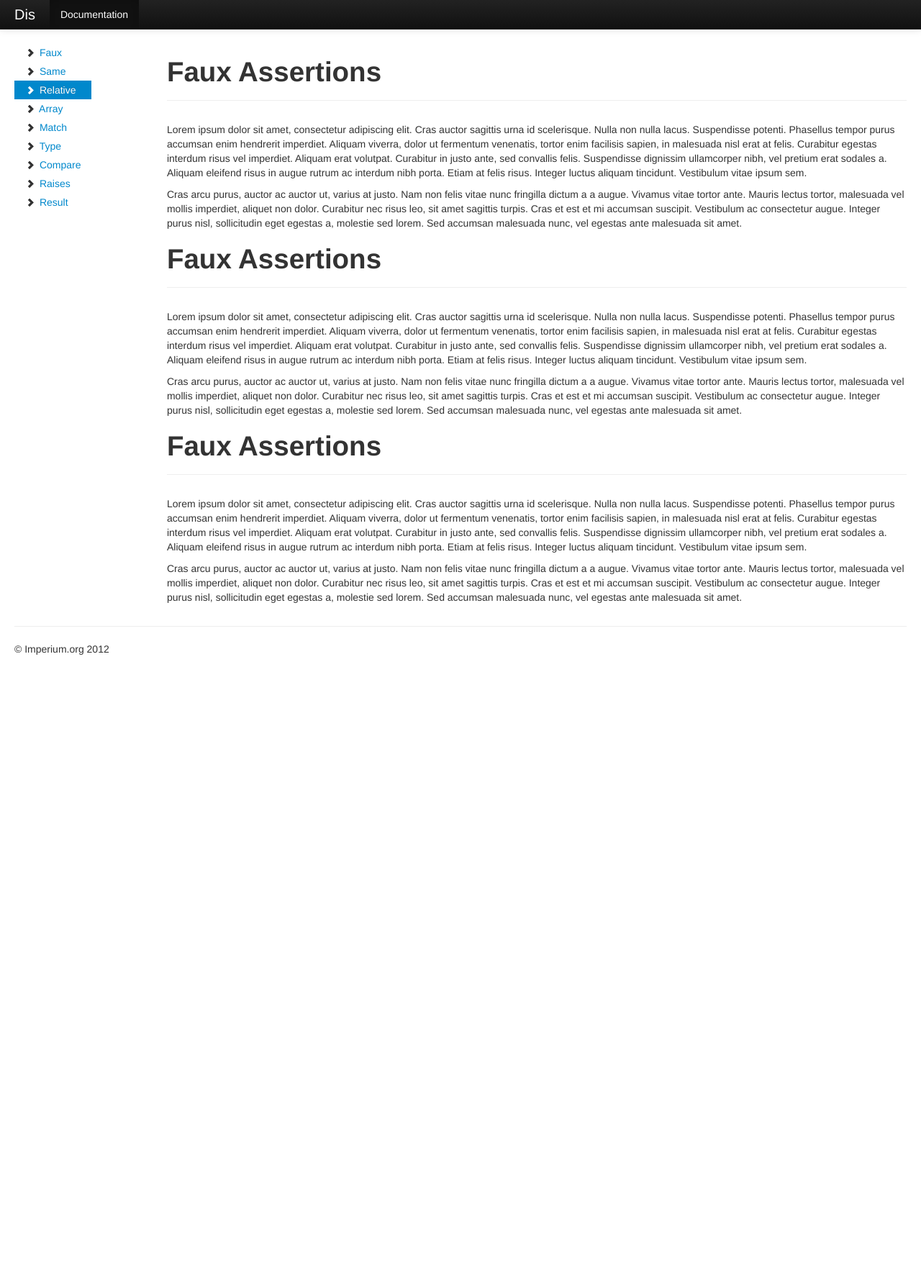
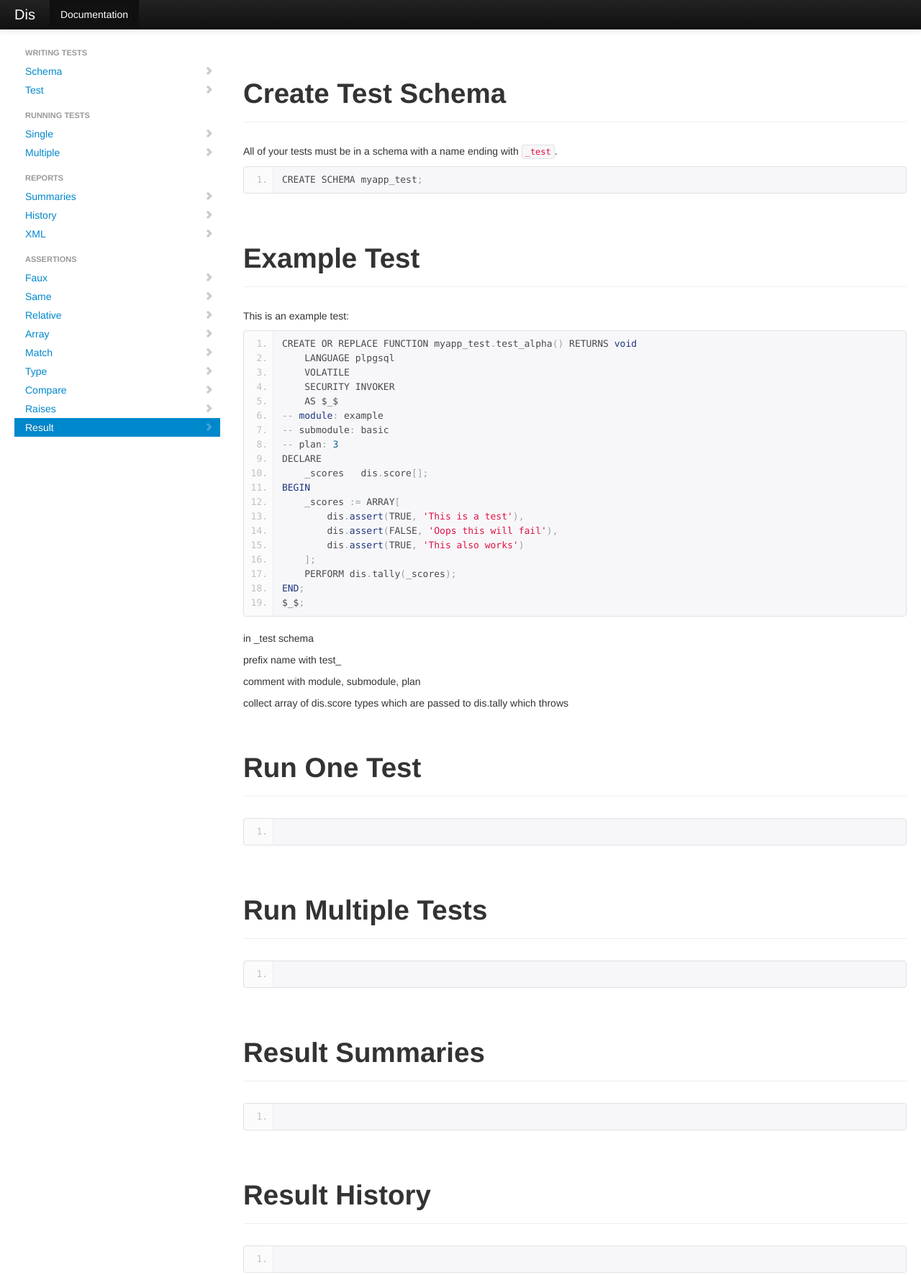
Before and after one commit to Imperium/Dis, a plain HTML site: page docs.html in a window 1280 px wide. Shown: the top 1772 px of the page at 72% size. Before the commit the page ends 962 px from the top, so only its background shows below. Drawn offline with nearby package versions, Linux system fonts and the light colour scheme.

Commit message:
Structure for docs page

```diff
--- a/docs.html
+++ b/docs.html
@@ -9,14 +9,34 @@
 
         <!-- CSS -->
         <link href="css/bootstrap.css" rel="stylesheet">
+        <link href="css/prettify.css" rel="stylesheet">
         <style type="text/css">
             body {
                 padding-top: 60px;
                 padding-bottom: 40px;
             }
+            .docs-sidenav {
+              width: 20%;
+              background-color: #fff;
+            }
+            .docs-sidenav .icon-chevron-right {
+              float: right;
+              margin-top: 2px;
+              margin-right: -6px;
+              opacity: .25;
+            }
+            section {
+                padding-top: 30px;
+            }
             @media (max-width: 767px) {
                 .docs-sidenav.affix {
                     position: static;
+                }
+                .docs-sidenav {
+                    width: 95%;
+                }
+                section {
+                    padding-top: 10px;
                 }
           }
         </style>
@@ -76,7 +96,7 @@
               <button type="submit" class="btn">Sign in</button>
             </form>
 -->
-          </div><!--/.nav-collapse -->
+          </div><!--/.x-nav-collapse -->
         </div>
       </div>
     </div>
@@ -84,8 +104,19 @@
     <div class="container-fluid">
 
         <div class="row-fluid">
-            <div class="span2 docs-sidebar">
+            <div class="span3 docs-sidebar">
                 <ul class="nav nav-list docs-sidenav" data-spy="affix">
+                    <li class="nav-header">Writing Tests
+                    <li class="active"><a href="#schema"><i class="icon-chevron-right"></i>Schema</a>
+                    <li><a href="#tests"><i class="icon-chevron-right"></i>Test</a>
+                    <li class="nav-header">Running Tests
+                    <li><a href="#single"><i class="icon-chevron-right"></i> Single</a>
+                    <li><a href="#multiple"><i class="icon-chevron-right"></i> Multiple</a>
+                    <li class="nav-header">Reports
+                    <li><a href="#summary"><i class="icon-chevron-right"></i> Summaries</a>
+                    <li><a href="#history"><i class="icon-chevron-right"></i> History</a>
+                    <li><a href="#xml"><i class="icon-chevron-right"></i> XML</a>
+                    <li class="nav-header">Assertions
                     <li><a href="#faux"><i class="icon-chevron-right"></i> Faux</a>
                     <li><a href="#same"><i class="icon-chevron-right"></i> Same</a>
                     <li><a href="#relative"><i class="icon-chevron-right"></i> Relative</a>
@@ -95,10 +126,93 @@
                     <li><a href="#compare"><i class="icon-chevron-right"></i> Compare</a>
                     <li><a href="#raises"><i class="icon-chevron-right"></i> Raises</a>
                     <li><a href="#result"><i class="icon-chevron-right"></i> Result</a>
+                    <!-- <li><a href="#"><i class="icon-chevron-right"></i> </a> -->
                 </ul>
             </div>
 
-            <div class="span10">
+
+            <div class="span9">
+<!--
+                <section id="">
+                    <div class="page-header"><h1></h1></div>
+                    <p></p>
+<pre class="prettyprint linenums">
+</pre>
+                </section>
+ -->
+                <section id="schema">
+                    <div class="page-header"><h1>Create Test Schema</h1></div>
+                    <p>All of your tests must be in a schema with a name ending with <code>_test</code>.</p>
+<pre class="prettyprint linenums">
+CREATE SCHEMA myapp_test;
+</pre>
+                </section>
+
+                <section id="tests">
+                    <div class="page-header"><h1>Example Test</h1></div>
+                    <p>This is an example test:</p>
+<pre class="prettyprint linenums">
+CREATE OR REPLACE FUNCTION myapp_test.test_alpha() RETURNS void
+    LANGUAGE plpgsql
+    VOLATILE
+    SECURITY INVOKER
+    AS $_$
+-- module: example
+-- submodule: basic
+-- plan: 3
+DECLARE
+    _scores   dis.score[];
+BEGIN
+    _scores := ARRAY[
+        dis.assert(TRUE, 'This is a test'),
+        dis.assert(FALSE, 'Oops this will fail'),
+        dis.assert(TRUE, 'This also works')
+    ];
+    PERFORM dis.tally(_scores);
+END;
+$_$;
+</pre>
+
+                    <p>in _test schema</p>
+                    <p>prefix name with test_</p>
+                    <p>comment with module, submodule, plan</p>
+                    <p>collect array of dis.score types which are passed to dis.tally which throws</p>
+
+                </section>
+                <section id="single">
+                    <div class="page-header"><h1>Run One Test</h1></div>
+                    <p></p>
+<pre class="prettyprint linenums">
+</pre>
+                </section>
+                <section id="multiple">
+                    <div class="page-header"><h1>Run Multiple Tests</h1></div>
+                    <p></p>
+<pre class="prettyprint linenums">
+</pre>
+                </section>
+
+                <section id="summary">
+                    <div class="page-header"><h1>Result Summaries</h1></div>
+                    <p></p>
+<pre class="prettyprint linenums">
+</pre>
+                </section>
+
+                <section id="history">
+                    <div class="page-header"><h1>Result History</h1></div>
+                    <p></p>
+<pre class="prettyprint linenums">
+</pre>
+                </section>
+
+                <section id="xml">
+                    <div class="page-header"><h1>XML Reports</h1></div>
+                    <p></p>
+<pre class="prettyprint linenums">
+</pre>
+                </section>
+
 
                 <section id="faux">
                     <div class="page-header"><h1>Faux Assertions</h1></div>
@@ -109,39 +223,60 @@
                 </section>
 
                 <section id="same">
-                    <div class="page-header"><h1>Faux Assertions</h1></div>
+                    <div class="page-header"><h1>Same Assertions</h1></div>
 <p>Lorem ipsum dolor sit amet, consectetur adipiscing elit. Cras auctor sagittis urna id scelerisque. Nulla non nulla lacus. Suspendisse potenti. Phasellus tempor purus accumsan enim hendrerit imperdiet. Aliquam viverra, dolor ut fermentum venenatis, tortor enim facilisis sapien, in malesuada nisl erat at felis. Curabitur egestas interdum risus vel imperdiet. Aliquam erat volutpat. Curabitur in justo ante, sed convallis felis. Suspendisse dignissim ullamcorper nibh, vel pretium erat sodales a. Aliquam eleifend risus in augue rutrum ac interdum nibh porta. Etiam at felis risus. Integer luctus aliquam tincidunt. Vestibulum vitae ipsum sem.</p>
 
 <p>Cras arcu purus, auctor ac auctor ut, varius at justo. Nam non felis vitae nunc fringilla dictum a a augue. Vivamus vitae tortor ante. Mauris lectus tortor, malesuada vel mollis imperdiet, aliquet non dolor. Curabitur nec risus leo, sit amet sagittis turpis. Cras et est et mi accumsan suscipit. Vestibulum ac consectetur augue. Integer purus nisl, sollicitudin eget egestas a, molestie sed lorem. Sed accumsan malesuada nunc, vel egestas ante malesuada sit amet.</p>
                 </section>
                 <section id="relative">
-                    <div class="page-header"><h1>Faux Assertions</h1></div>
+                    <div class="page-header"><h1>Relative Assertions</h1></div>
 <p>Lorem ipsum dolor sit amet, consectetur adipiscing elit. Cras auctor sagittis urna id scelerisque. Nulla non nulla lacus. Suspendisse potenti. Phasellus tempor purus accumsan enim hendrerit imperdiet. Aliquam viverra, dolor ut fermentum venenatis, tortor enim facilisis sapien, in malesuada nisl erat at felis. Curabitur egestas interdum risus vel imperdiet. Aliquam erat volutpat. Curabitur in justo ante, sed convallis felis. Suspendisse dignissim ullamcorper nibh, vel pretium erat sodales a. Aliquam eleifend risus in augue rutrum ac interdum nibh porta. Etiam at felis risus. Integer luctus aliquam tincidunt. Vestibulum vitae ipsum sem.</p>
 
 <p>Cras arcu purus, auctor ac auctor ut, varius at justo. Nam non felis vitae nunc fringilla dictum a a augue. Vivamus vitae tortor ante. Mauris lectus tortor, malesuada vel mollis imperdiet, aliquet non dolor. Curabitur nec risus leo, sit amet sagittis turpis. Cras et est et mi accumsan suscipit. Vestibulum ac consectetur augue. Integer purus nisl, sollicitudin eget egestas a, molestie sed lorem. Sed accumsan malesuada nunc, vel egestas ante malesuada sit amet.</p>
                 </section>
 
-
-
-
-
+                <section id="array">
+                    <div class="page-header"><h1>Array Assertions</h1></div>
+                    <p></p>
+<pre class="prettyprint linenums">
+</pre>
+                </section>
+                <section id="match">
+                    <div class="page-header"><h1>Match Assertions</h1></div>
+                    <p></p>
+<pre class="prettyprint linenums">
+</pre>
+                </section>
+                <section id="type">
+                    <div class="page-header"><h1>Type Assertions</h1></div>
+                    <p></p>
+<pre class="prettyprint linenums">
+</pre>
+                </section>
+                <section id="compare">
+                    <div class="page-header"><h1>Compare Assertions</h1></div>
+                    <p></p>
+<pre class="prettyprint linenums">
+</pre>
+                </section>
+                <section id="raises">
+                    <div class="page-header"><h1>Raises Assertions</h1></div>
+                    <p></p>
+<pre class="prettyprint linenums">
+</pre>
+                </section>
+                <section id="result">
+                    <div class="page-header"><h1>Result Assertions</h1></div>
+                    <p></p>
+<pre class="prettyprint linenums">
+</pre>
+                </section>
 
 
 
             </div>
 
         </div><!-- row -->
-
-
-
-
-
-
-
-
-
-
-
 
       <hr>
 
@@ -153,15 +288,11 @@
 
     <script src="http://code.jquery.com/jquery-latest.js"></script>
     <script src="js/bootstrap.min.js"></script>
+    <script src="js/prettify.js"></script>
     <script>
-        // $(function(){
-        //     $('.docs-sidenav').affix({
-        //         offset: {
-        //             top: function() { return $window.width() <= 980 ? 290: 210},
-        //             bottom: 270
-        //         }
-        //     })
-        // });
+        $(function(){
+            prettyPrint();
+        });
     </script>
   </body>
 </html>
```
